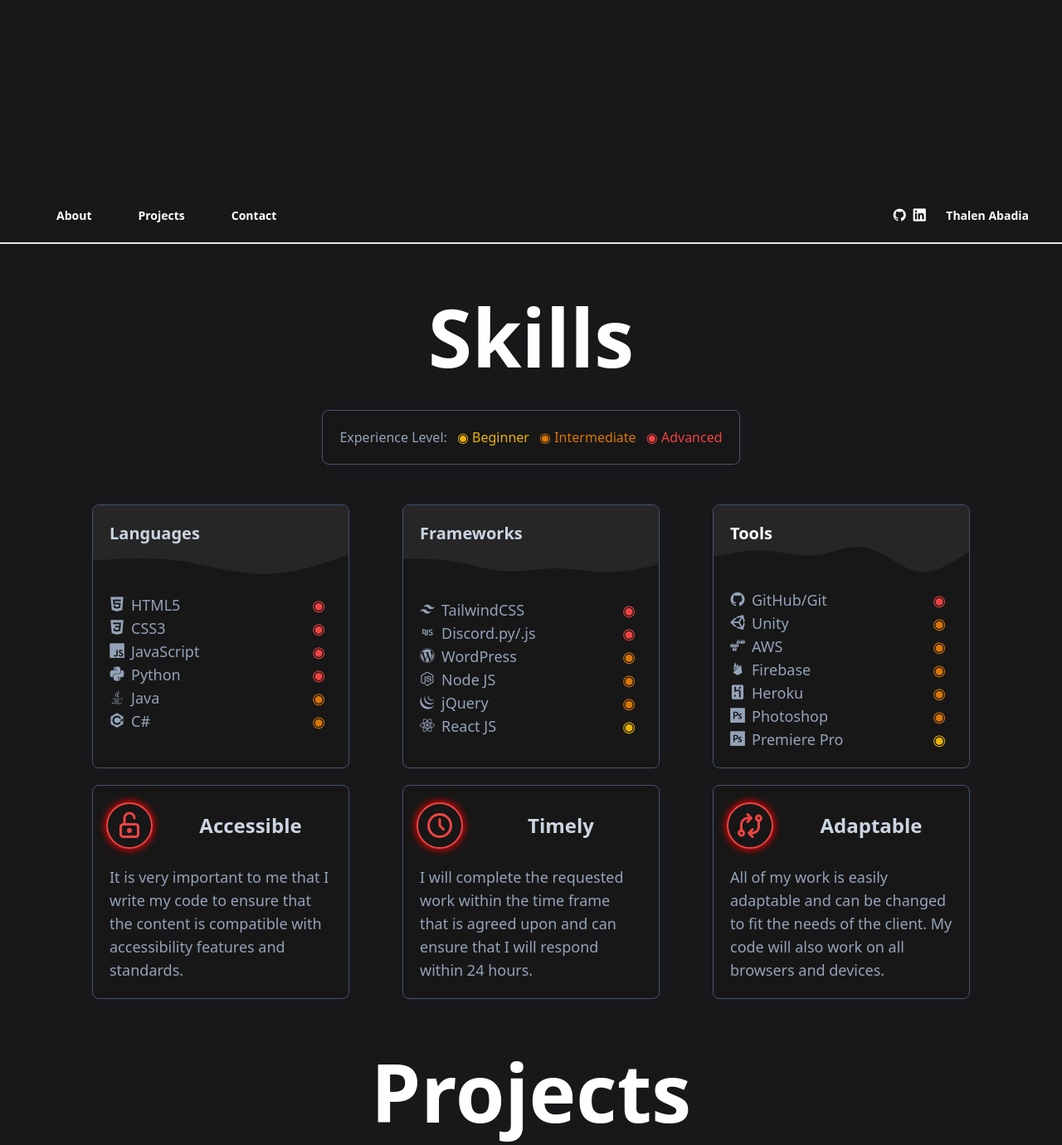
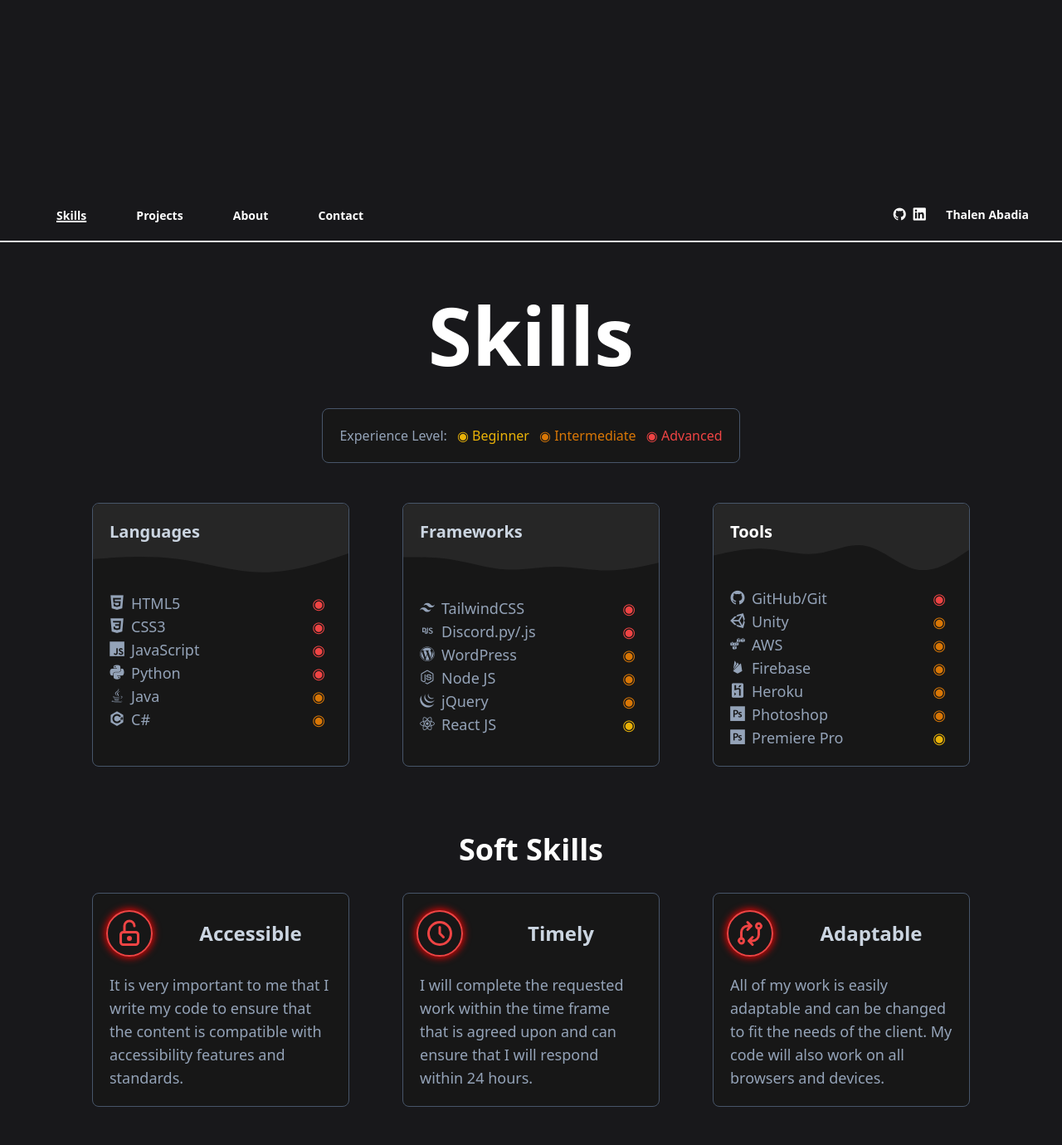
Before and after one commit to Tabadia/thalenabadia, a PHP site: page / in a window 1280 px wide. Shown: the part 572-1952 px from the top of the page at 83% size. Run offline with PHP 8.4, Linux system fonts and the light colour scheme.

Commit message:
cleaning up code pt. 1

```diff
--- a/public_html/index.html
+++ b/public_html/index.html
@@ -17,7 +17,7 @@
 <body class="text-white">
 
   <main class="">
-    <header class="font-bold h-screen">
+    <header class="font-bold h-screen" id="top">
       <h1 class="text-9xl py-5 py-24 text-center">Hi, I'm Thalen.</h1>
       <h1 class="text-5xl text-gray-300 px-0 text-center typewrite" data-period="2000" data-type='[ "Full Stack Web Developer", "IB High School Student", "Game Developer", "Python Programmer", "Java Programmer", "WordPress Designer" ]'></h1>
       <div class="flex flex-col items-center mt-12">
@@ -34,53 +34,32 @@
 
 
     <section id="main">
-      <nav class="border-b-2 w-screen sticky top-0 bg-zinc-900">
-        <div class="max-w-7xl mx-auto px-0 sm:px-6 lg:px-8">
-          <div class="relative flex items-center justify-between h-16">
-            <div class="flex-shrink flex items-center justify-start sm:items-stretch sm:justify-start">
-              <div class="ml-6 block sm:ml-6">
-                <div class="flex sm:space-x-8 space-x-2 animate-slideL">
-
+      <nav class="border-b-2 w-screen sticky top-0 bg-zinc-900 max-w-7xl mx-auto px-0 sm:px-6 lg:px-8 flex items-center justify-between h-16">
+        <div class="flex-shrink items-center justify-start sm:items-stretch sm:justify-start ml-6 block sm:ml-6 sm:space-x-8 space-x-2 animate-slideL">
+          <a href="#main" class="text-white px-1 sm:px-3 py-2 rounded-md text-sm font-bold transition ease-in-out duration-500 underline decoration-2">Skills</a>
+          <a href="#projects" class="text-white px-1 sm:px-3 py-2 rounded-md text-sm font-bold transition ease-in-out duration-500">Projects</a>
           <a href="#about" class="text-white px-1 sm:px-3 py-2 rounded-md text-sm font-bold transition ease-in-out duration-500">About</a>
-
-                  <a href="#projects" class="text-white px-1 sm:px-3 py-2 rounded-md text-sm font-bold transition ease-in-out duration-500">Projects</a>
-
           <a href="#contact" class="text-white px-1 sm:px-3 py-2 rounded-md text-sm font-bold transition ease-in-out duration-500">Contact</a>
-
-                </div>
-              </div>
         </div>
         <div class="animate-slideR absolute inset-y-0 right-0 flex items-center pr-2 sm:static sm:inset-auto sm:ml-6 sm:pr-0">
           <button class="bg-transparent px-4 py-2 font-semibold text-white inline-flex items-center space-x-2 rounded">
-                  <a href="https://github.com/Tabadia" target="_blank" rel="noopener noreferrer">
-                    <i class="devicon-github-original"></i>
-                  </a>
-                  <a href="https://www.linkedin.com/in/thalenabadia/" target="_blank" rel="noopener noreferrer">
-                    <i class="devicon-linkedin-plain"></i>
-                  </a>
+              <a href="https://github.com/Tabadia" target="_blank" rel="noopener noreferrer"><i class="devicon-github-original"></i></a>
+              <a href="https://www.linkedin.com/in/thalenabadia/" target="_blank" rel="noopener noreferrer"><i class="devicon-linkedin-plain"></i></a>
           </button>
-              <button onclick="location.href='./';" type="button" class=" text-white transition ease-in-out delay-10 hover:scale-110 px-2 py-2 font-bold rounded-md text-sm">
-              Thalen Abadia
-              </button>
-            </div>
-          </div>
+          <a href="#top" type="button" class=" text-white transition ease-in-out delay-10 hover:scale-110 px-2 py-2 font-bold rounded-md text-sm">Thalen Abadia</a>
         </div>
       </nav>
       <section class="w-screen m-0 p-0" id="skills">
-
         <h1 class="title">Skills</h1>
-
         <div class="flex flex-wrap justify-center m-5 gap-x-16 gap-y-12">
           <div class="w-full flex flex-row justify-center">
             <div class="bg-neutral-900 border border-slate-600 rounded-lg p-5">
               <span class="mr-2 text-slate-400  ">
                 Experience Level:
               </span>
-              <span>
               <span class="text-yellow-500 mr-2">◉ Beginner</span>
               <span class="text-amber-600 mr-2">◉ Intermediate</span>
               <span class="text-red-500">◉ Advanced</span>
-              </span>
             </div>
           </div>
 
@@ -90,55 +69,41 @@
             </div>
             <svg xmlns="http://www.w3.org/2000/svg" viewBox="0 0 1440 120"><path fill="#262626" fill-opacity="1" d="M0,32L80,26.7C160,21,320,11,480,32C640,53,800,107,960,106.7C1120,107,1280,53,1360,26.7L1440,0L1440,0L1360,0C1280,0,1120,0,960,0C800,0,640,0,480,0C320,0,160,0,80,0L0,0Z"></path></svg>
             <div class="p-5 text-lg text-slate-400 w-full">
-              <div>
               <div class="flex justify-center w-full">
                 <div class="item flex-auto">
                   <span class="devicon-html5-plain mr-2 flex-auto"></span>HTML5
                 </div>
-                  <div class="item">
-                    <span class="text-red-500 mr-2">◉</span>
-                  </div>
+                <div class="item text-red-500 mr-2">◉</div>
               </div>
               <div class="flex justify-center w-full">
                 <div class="item flex-auto">
                   <span class="devicon-css3-plain mr-2 flex-auto"></span>CSS3
                 </div>
-                  <div class="item">
-                    <span class="text-red-500 mr-2">◉</span>
-                  </div>
+                <div class="item text-red-500 mr-2">◉</div>
               </div>
               <div class="flex justify-center w-full">
                 <div class="item flex-auto">
                   <span class="devicon-javascript-plain mr-2 flex-auto"></span>JavaScript
                 </div>
-                  <div class="item">
-                    <span class="text-red-500 mr-2">◉</span>
-                  </div>
+                <div class="item text-red-500 mr-2">◉</div>
               </div>
               <div class="flex justify-center w-full">
                 <div class="item flex-auto">
                   <span class="devicon-python-plain mr-2 flex-auto"></span>Python
                 </div>
-                  <div class="item">
-                    <span class="text-red-500 mr-2">◉</span>
-                  </div>
+                <div class="item text-red-500 mr-2">◉</div>
               </div>
               <div class="flex justify-center w-full">
                 <div class="item flex-auto">
                   <span class="devicon-java-plain mr-2 flex-auto"></span>Java
                 </div>
-                  <div class="item">
-                    <span class="text-amber-600 mr-2">◉</span>
-                  </div>
+                <div class="item text-amber-600 mr-2">◉</div>
               </div>
               <div class="flex justify-center w-full">
                 <div class="item flex-auto">
                   <span class="devicon-csharp-plain mr-2 flex-auto"></span>C#
                 </div>
-                  <div class="item">
-                    <span class="text-amber-600 mr-2">◉</span>
-                  </div>
-                </div>
+                <div class="item text-amber-600 mr-2">◉</div>
               </div>
             </div>
           </div>
@@ -149,55 +114,41 @@
             </div>
             <svg xmlns="http://www.w3.org/2000/svg" viewBox="0 75 1440 150"><path fill="#262626" fill-opacity="1" d="M0,96L48,96C96,96,192,96,288,112C384,128,480,160,576,165.3C672,171,768,149,864,149.3C960,149,1056,171,1152,170.7C1248,171,1344,149,1392,138.7L1440,128L1440,0L1392,0C1344,0,1248,0,1152,0C1056,0,960,0,864,0C768,0,672,0,576,0C480,0,384,0,288,0C192,0,96,0,48,0L0,0Z"></path></svg>
             <div class="p-5 text-lg text-slate-400 w-full">
-              <div>
               <div class="flex justify-center w-full">
                 <div class="item flex-auto">
                   <span class="devicon-tailwindcss-plain mr-2 flex-auto"></span>TailwindCSS
                 </div>
-                  <div class="item">
-                    <span class="text-red-500 mr-2">◉</span>
-                  </div>
+                <div class="item text-red-500 mr-2">◉</div>
               </div>
               <div class="flex justify-center w-full">
                 <div class="item flex-auto">
                   <span class="devicon-discordjs-plain mr-2 flex-auto"></span>Discord.py/.js
                 </div>
-                  <div class="item">
-                    <span class="text-red-500 mr-2">◉</span>
-                  </div>
+                <div class="item text-red-500 mr-2">◉</div>
               </div>
               <div class="flex justify-center w-full">
                 <div class="item flex-auto">
                   <span class="devicon-wordpress-plain mr-2 flex-auto"></span>WordPress
                 </div>
-                  <div class="item">
-                    <span class="text-amber-600 mr-2">◉</span>
-                  </div>
+                <div class="item text-amber-600 mr-2">◉</div>
               </div>
               <div class="flex justify-center w-full">
                 <div class="item flex-auto">
                   <span class="devicon-nodejs-plain mr-2 flex-auto"></span>Node JS
                 </div>
-                  <div class="item">
-                    <span class="text-amber-600 mr-2">◉</span>
-                  </div>
+                <div class="item text-amber-600 mr-2">◉</div>
               </div>
               <div class="flex justify-center w-full">
                 <div class="item flex-auto">
                   <span class="devicon-jquery-plain mr-2 flex-auto"></span>jQuery
                 </div>
-                  <div class="item">
-                    <span class="text-amber-600 mr-2">◉</span>
-                  </div>
+                <div class="item text-amber-600 mr-2">◉</div>
               </div>
               <div class="flex justify-center w-full">
                 <div class="item flex-auto">
                   <span class="devicon-react-plain mr-2 flex-auto"></span>React JS
                 </div>
-                  <div class="item">
-                    <span class="text-yellow-500 mr-2">◉</span>
-                  </div>
-                </div>
+                <div class="item text-yellow-500 mr-2">◉</div>
               </div>
             </div>
           </div>
@@ -208,69 +159,54 @@
             </div>
             <svg xmlns="http://www.w3.org/2000/svg" viewBox="0 60 1440 150"><path fill="#262626" fill-opacity="1" d="M0,128L48,117.3C96,107,192,85,288,90.7C384,96,480,128,576,117.3C672,107,768,53,864,74.7C960,96,1056,192,1152,208C1248,224,1344,160,1392,128L1440,96L1440,0L1392,0C1344,0,1248,0,1152,0C1056,0,960,0,864,0C768,0,672,0,576,0C480,0,384,0,288,0C192,0,96,0,48,0L0,0Z"></path></svg>
             <div class="p-5 text-lg text-slate-400 w-full">
-              <div>
               <div class="flex justify-center w-full">
                 <div class="item flex-auto">
                   <span class="devicon-github-plain mr-2 flex-auto"></span>GitHub/Git
                 </div>
-                  <div class="item">
-                    <span class="text-red-500 mr-2">◉</span>
-                  </div>
+                <div class="item text-red-500 mr-2">◉</div>
               </div>
               <div class="flex justify-center w-full">
                 <div class="item flex-auto">
                   <span class="devicon-unity-original mr-2 flex-auto"></span>Unity
                 </div>
-                  <div class="item">
-                    <span class="text-amber-600 mr-2">◉</span>
-                  </div>
+                <div class="item text-amber-600 mr-2">◉</div>
               </div>
               <div class="flex justify-center w-full">
                 <div class="item flex-auto">
                   <span class="devicon-amazonwebservices-original mr-2 flex-auto"></span>AWS
                 </div>
-                  <div class="item">
-                    <span class="text-amber-600 mr-2">◉</span>
-                  </div>
+                <div class="item text-amber-600 mr-2">◉</div>
               </div>
               <div class="flex justify-center w-full">
                 <div class="item flex-auto">
                   <span class="devicon-firebase-plain mr-2 flex-auto"></span>Firebase
                 </div>
-                  <div class="item">
-                    <span class="text-amber-600 mr-2">◉</span>
-                  </div>
+                <div class="item text-amber-600 mr-2">◉</div>
               </div>
               <div class="flex justify-center w-full">
                 <div class="item flex-auto">
                   <span class="devicon-heroku-plain mr-2 flex-auto"></span>Heroku
                 </div>
-                  <div class="item">
-                    <span class="text-amber-600 mr-2">◉</span>
-                  </div>
+                <div class="item text-amber-600 mr-2">◉</div>
               </div>
               <div class="flex justify-center w-full">
                 <div class="item flex-auto">
                   <span class="devicon-photoshop-plain mr-2 flex-auto"></span>Photoshop
                 </div>
-                  <div class="item">
-                    <span class="text-amber-600 mr-2">◉</span>
-                  </div>
+                <div class="item text-amber-600 mr-2">◉</div>
               </div>
               <div class="flex justify-center w-full">
                 <div class="item flex-auto">
                   <span class="devicon-photoshop-plain mr-2 flex-auto"></span>Premiere Pro
                 </div>
-                  <div class="item">
-                    <span class="text-yellow-500 mr-2">◉</span>
+                <div class="item text-yellow-500 mr-2">◉</div>
               </div>
             </div>
           </div>
         </div>
-          </div>
-        </div>
+        <h1 class="mt-20 mb-8 text-4xl font-bold text-center">Soft Skills</h1>
+        <div class="flex flex-wrap justify-center m-5 gap-x-16 gap-y-12">
 
-        <div class="flex flex-wrap justify-center m-5 gap-x-16 gap-y-12">
           <div class="bg-neutral-900 rounded-lg w-1/4 border border-slate-600">
             <div class="w-full flex flex-row text-2xl font-bold text-slate-300 pt-5 items-center">
               <svg class="svgItem item h-14 w-14 text-red-500 border-2 border-red-500 rounded-full p-2 ml-4"  width="24" height="24" viewBox="0 0 24 24" stroke-width="2" stroke="currentColor" fill="none" stroke-linecap="round" stroke-linejoin="round">  <path stroke="none" d="M0 0h24v24H0z"/>  <rect x="5" y="11" width="14" height="10" rx="2" />  <circle cx="12" cy="16" r="1" />  <path d="M8 11v-5a4 4 0 0 1 8 0" />
--- a/public_html/styles.css
+++ b/public_html/styles.css
@@ -994,6 +994,10 @@
   height: 100%;
 }
 
+.h-8 {
+  height: 2rem;
+}
+
 .h-14 {
   height: 3.5rem;
 }
@@ -1024,10 +1028,6 @@
   height: 1.25rem;
 }
 
-.h-8 {
-  height: 2rem;
-}
-
 .h-32 {
   height: 8rem;
 }
@@ -1076,6 +1076,10 @@
   width: 100%;
 }
 
+.w-8 {
+  width: 2rem;
+}
+
 .w-screen {
   width: 100vw;
 }
@@ -1130,10 +1134,6 @@
   width: 4rem;
 }
 
-.w-8 {
-  width: 2rem;
-}
-
 .w-32 {
   width: 8rem;
 }
@@ -1148,6 +1148,10 @@
 
 .w-1 {
   width: 0.25rem;
+}
+
+.w-1\/2 {
+  width: 50%;
 }
 
 .min-w-0 {
@@ -2063,6 +2067,11 @@
   line-height: 1;
 }
 
+.text-3xl {
+  font-size: 1.875rem;
+  line-height: 2.25rem;
+}
+
 .font-bold {
   font-weight: 700;
 }
@@ -2312,6 +2321,10 @@
 .underline {
   -webkit-text-decoration-line: underline;
           text-decoration-line: underline;
+}
+
+.decoration-2 {
+  text-decoration-thickness: 2px;
 }
 
 .shadow-sm {
```
Lines whose indentation alone changed are shown as unchanged.
